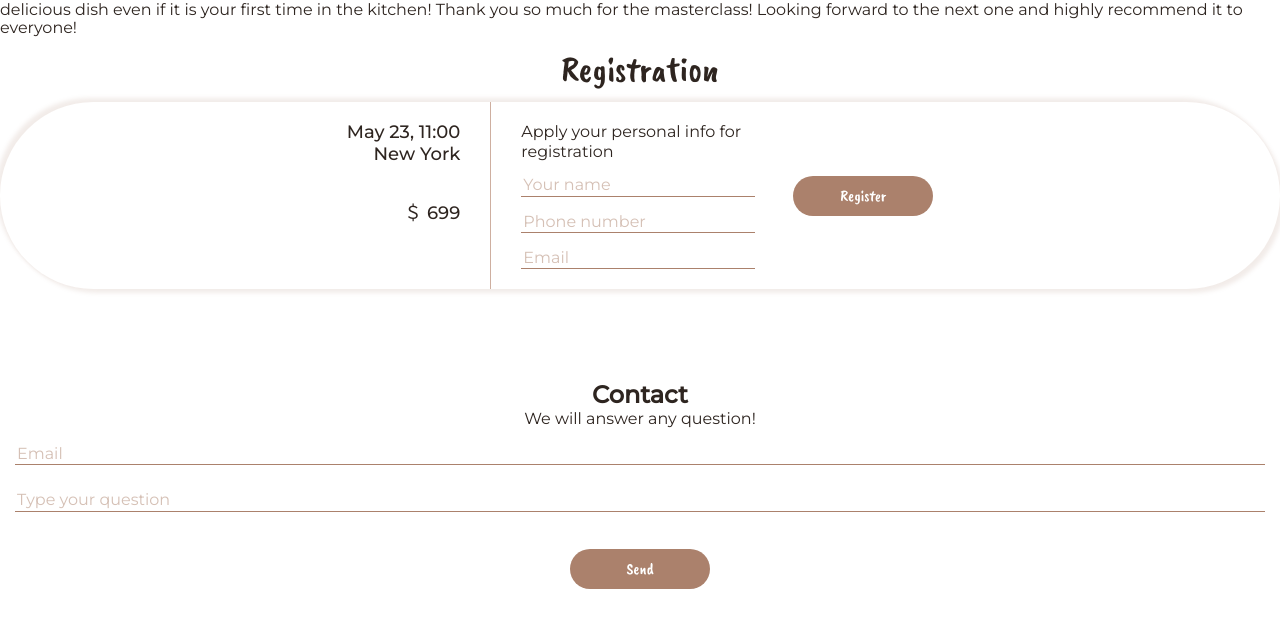
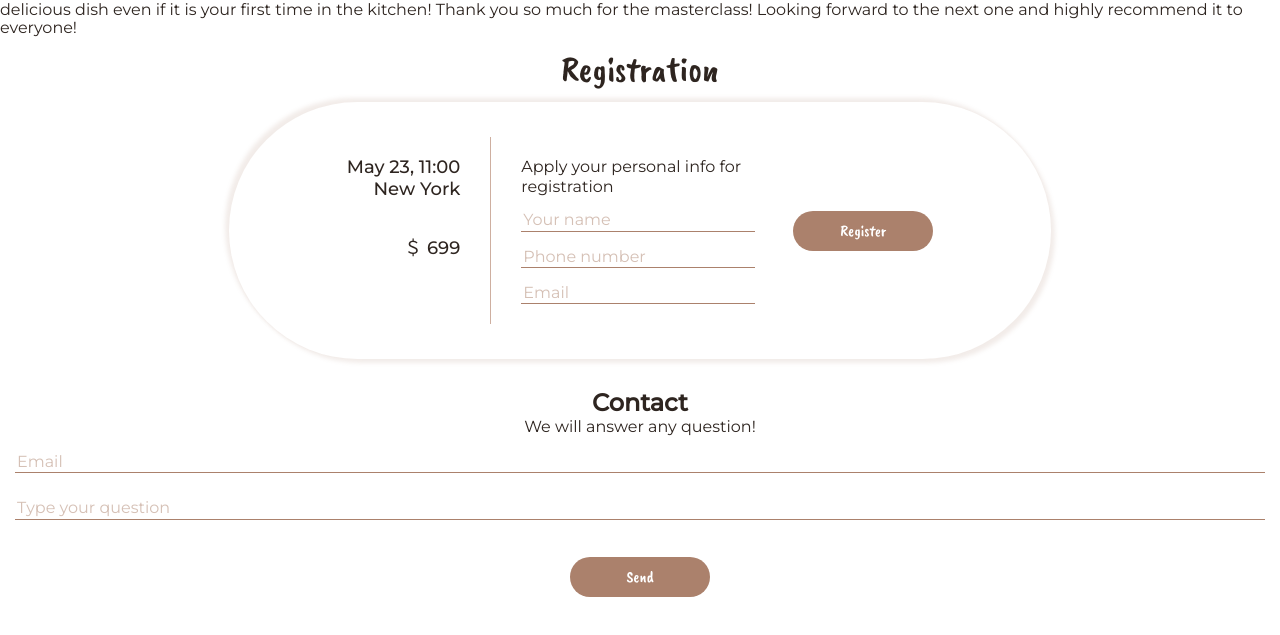
Before and after one commit to bezdarshadow/minions, a website built with Parcel: page src/index.html in a window 1280 px wide. Shown: the part 2426-3061 px from the top of the page. Built offline with nearby package versions, Linux system fonts and the light colour scheme.

Commit message:
Update _contact.scss

```diff
--- a/src/sass/components/_contact.scss
+++ b/src/sass/components/_contact.scss
@@ -1,19 +1,20 @@
 .contacts {
-  margin-top: 77px;
+  padding-top: 15px;
+  padding-bottom: 47px;
   text-align: center;
 }
-.container {
-  max-width: 320px;
-  padding: 0 15px;
-  margin: 0 auto;
+// .container {
+//   max-width: 320px;
+//   padding: 0 15px;
+//   margin: 0 auto;
 
-  @include mq(tablet) {
-    max-width: 768px;
-  }
-  @include mq(desktop) {
-    max-width: 1280px;
-  }
-}
+//   @include mq(tablet) {
+//     max-width: 768px;
+//   }
+//   @include mq(desktop) {
+//     max-width: 1280px;
+//   }
+// }
 
 .contacts-wrapper {
   padding-top: 15px;
```
